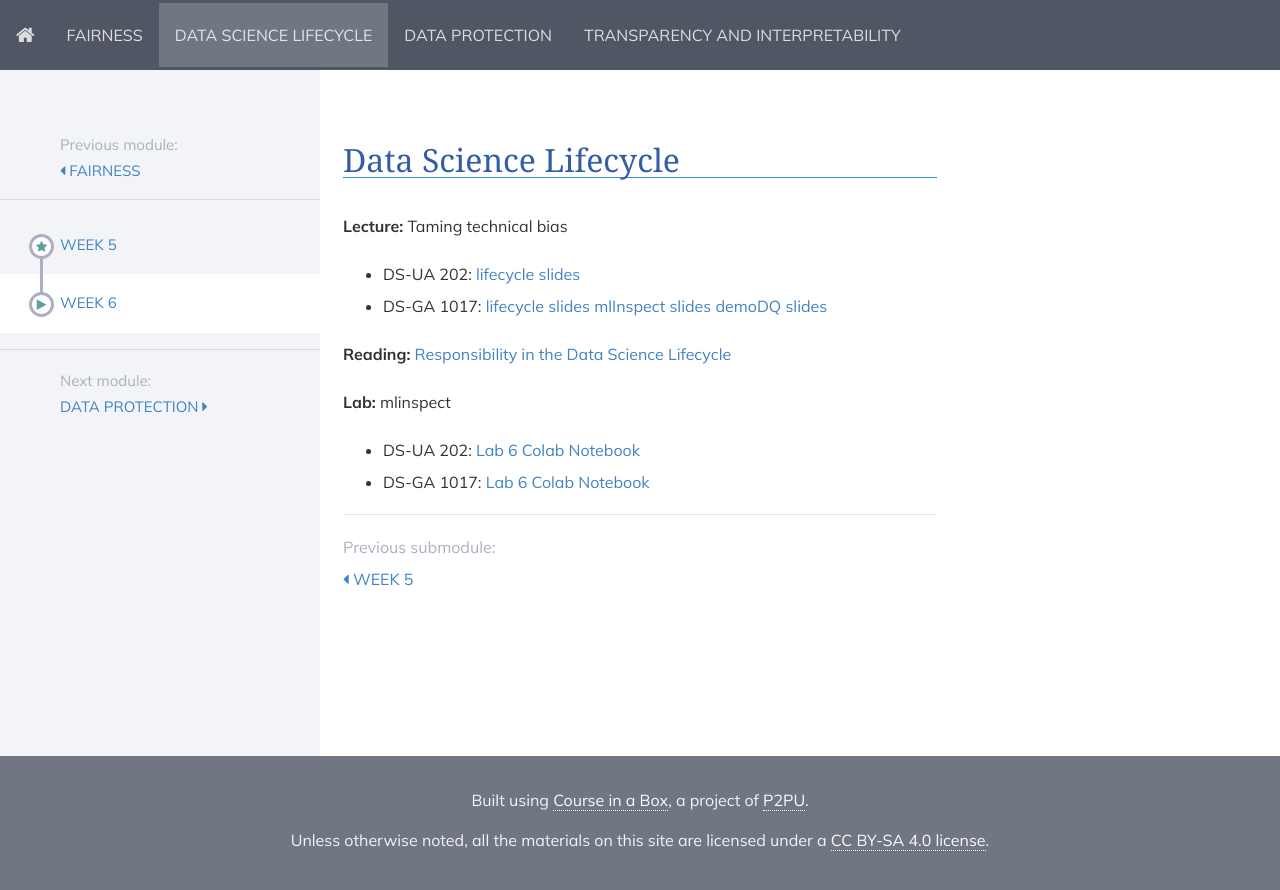
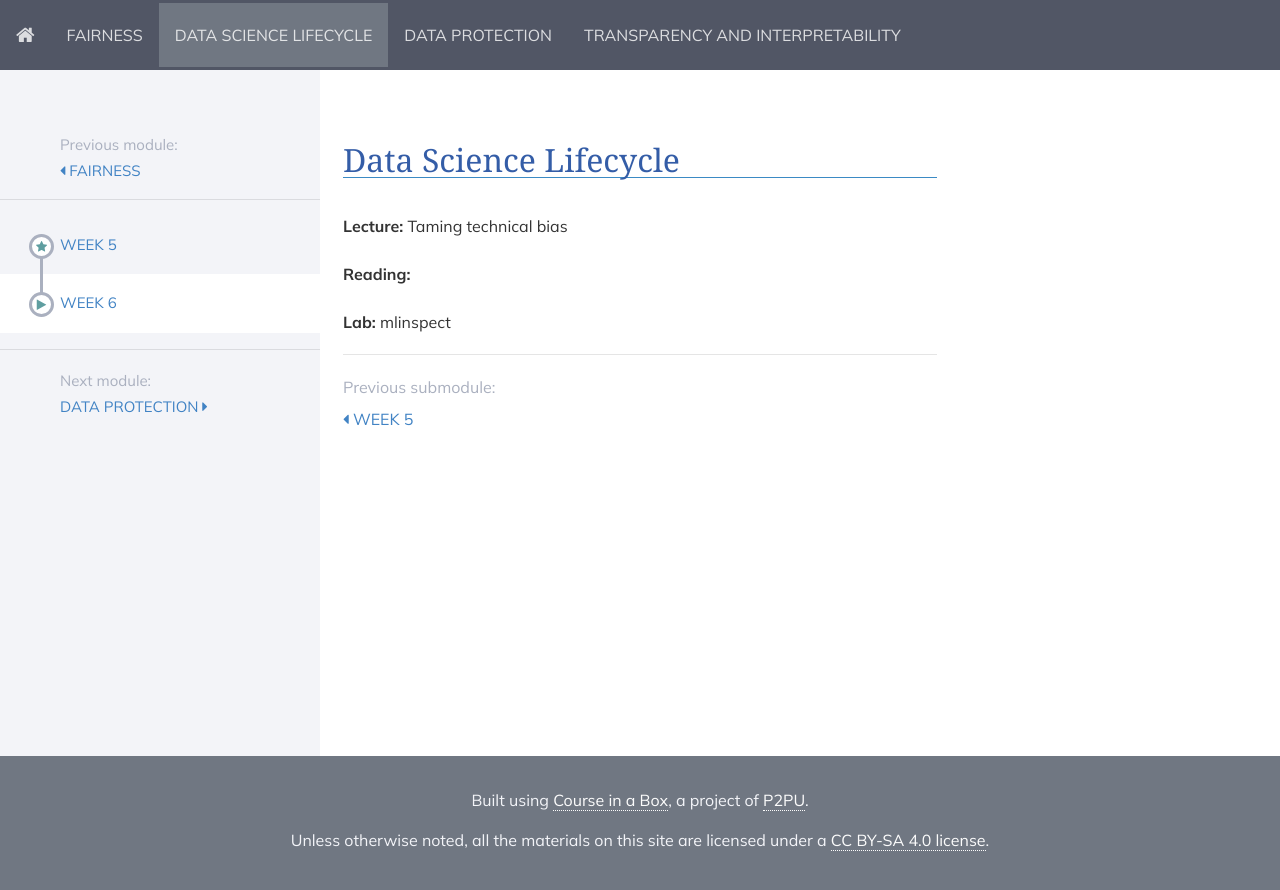
Before and after one commit to DataResponsibly/rds24, a Jekyll site: the page built from modules/data_science_lifecycle/_posts/2000-01-03-week6.md, in a window 1280 px wide. Shown: the top 890 px of the page. Built offline with Jekyll 4.4.1, drawn with Linux system fonts in a browser that asks for light colours; nearby versions of some CDN libraries.

Commit message:
Update 2000-01-03-week6.md

```diff
--- a/modules/data_science_lifecycle/_posts/2000-01-03-week6.md
+++ b/modules/data_science_lifecycle/_posts/2000-01-03-week6.md
@@ -6,15 +6,13 @@ title: Week 6
 
 **Lecture:** Taming technical bias
 
-* DS-UA 202: [lifecycle slides]()
-<!-- (../../../assets/5_6_lifecycle_202.pdf) -->
-* DS-GA 1017: [lifecycle slides](../../../assets/5_6_Lifecycle_1017.pdf) [mlInspect slides](../../../assets/mlinspect.pdf) [demoDQ slides](../../../assets/demodq.pdf)
+<!-- * DS-UA 202: [lifecycle slides]()(../../../assets/5_6_lifecycle_202.pdf) -->
+<!-- * DS-GA 1017: [lifecycle slides](../../../assets/5_6_Lifecycle_1017.pdf) -->
+<!-- [mlInspect slides](../../../assets/mlinspect.pdf) [demoDQ slides](../../../assets/demodq.pdf) -->
 
-**Reading:** [Responsibility in the Data Science Lifecycle](../../../assets/lifecycle_reader_2023.pdf)
+**Reading:** <!-- [Responsibility in the Data Science Lifecycle](../../../assets/lifecycle_reader_2023.pdf) -->
 
 **Lab:** mlinspect
 
-* DS-UA 202: [Lab 6 Colab Notebook](https://drive.google.com/file/d/1MxVUXsva4QW8JuEYWr0Y-t6EzNGbhZWM/view?usp=sharing)
-<!-- (https://docs.google.com/document/d/1itLpwshtooSshCUYjMa-ZNUby_sIFuKB-Tv6MwP4_hE/edit?usp=sharing) -->
-* DS-GA 1017: [Lab 6 Colab Notebook](https://drive.google.com/file/d/1TYp9_CnYGITLg3-N5A6qUuhynVCx7tUM/view?usp=sharing)
-<!-- (https://docs.google.com/document/d/1SQ4PV-WoW1ClxwD8uv7jfCqlhVl90zs9oMujL-522s0/edit?usp=sharing) -->
+<!-- * DS-UA 202: [Lab 6 Colab Notebook](https://drive.google.com/file/d/1MxVUXsva4QW8JuEYWr0Y-t6EzNGbhZWM/view?usp=sharing) -->
+<!-- * DS-GA 1017: [Lab 6 Colab Notebook](https://drive.google.com/file/d/1TYp9_CnYGITLg3-N5A6qUuhynVCx7tUM/view?usp=sharing) -->
```
